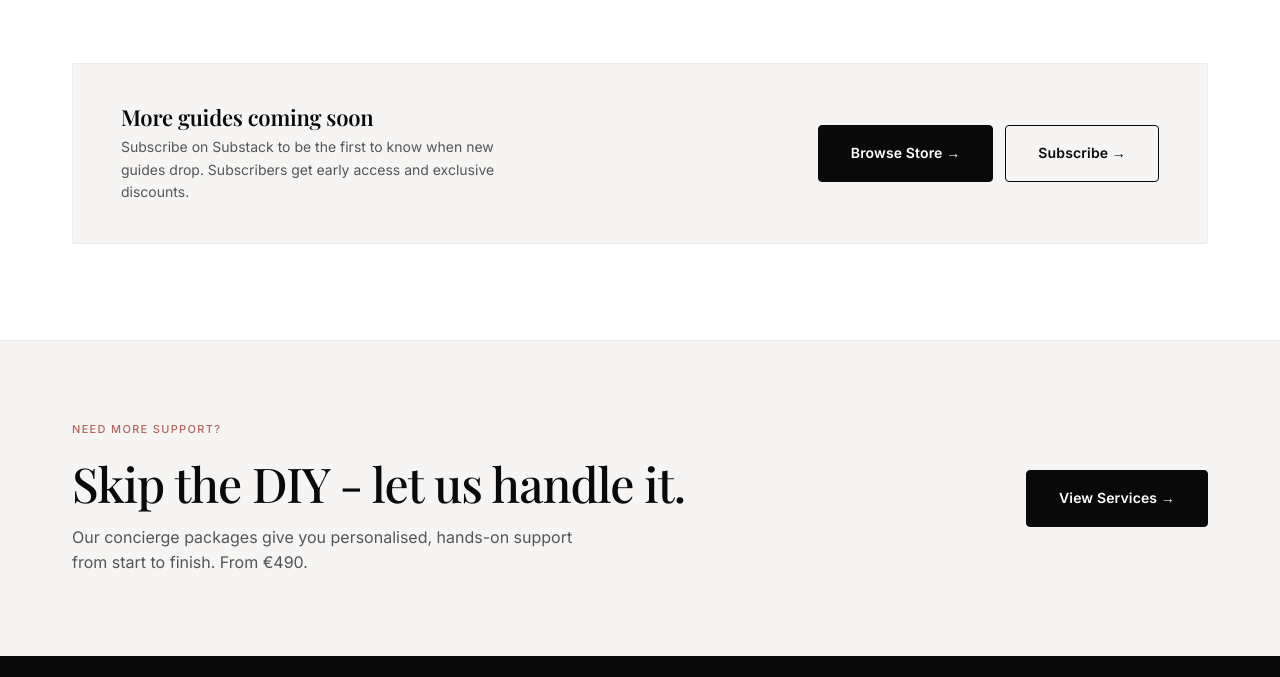
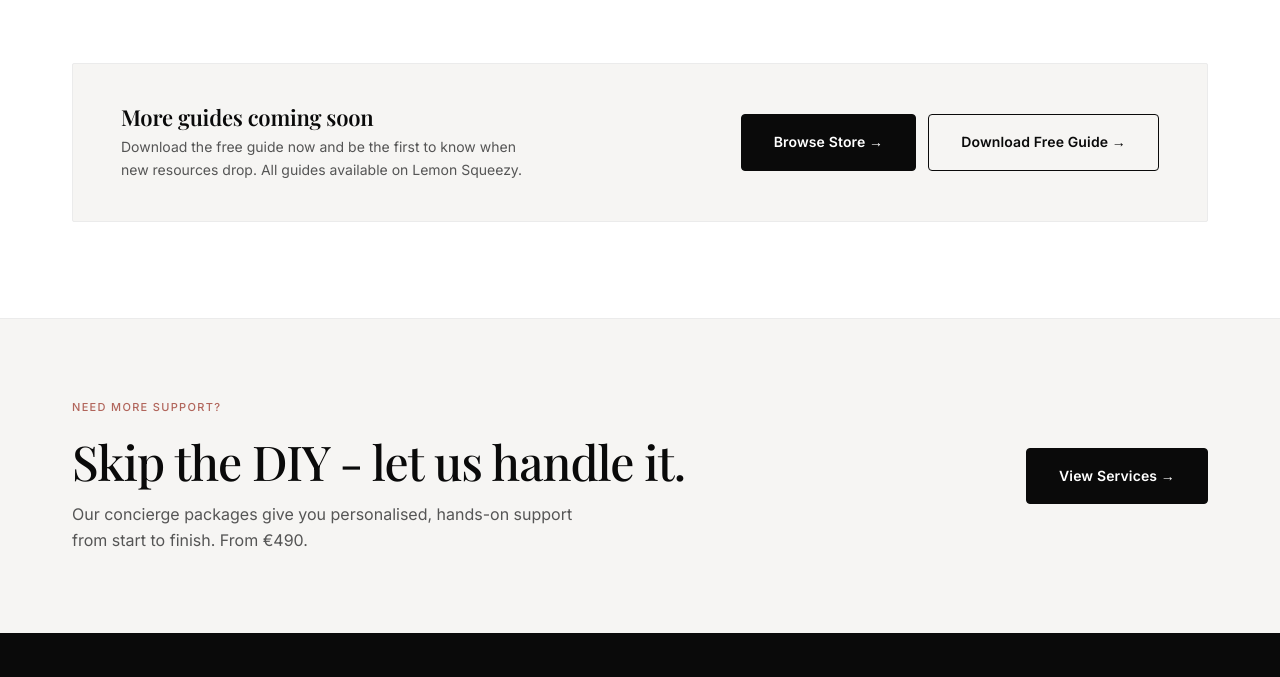
Before and after one commit to alisazinko/xtraspain, a plain HTML site: page diy.html in a window 1280 px wide. Shown: the part 2205-2882 px from the top of the page. Drawn offline with nearby package versions, Linux system fonts and the light colour scheme; a web font is replaced by a local one.

Commit message:
Remove Substack reference from DIY store banner, replace with Kit CTA

```diff
--- a/diy.html
+++ b/diy.html
@@ -403,15 +403,15 @@
 
       </div>
 
-      <!-- Gumroad store banner -->
+      <!-- Store banner -->
       <div class="store-banner">
         <div>
           <h3>More guides coming soon</h3>
-          <p>Subscribe on Substack to be the first to know when new guides drop. Subscribers get early access and exclusive discounts.</p>
+          <p>Download the free guide now and be the first to know when new resources drop. All guides available on Lemon Squeezy.</p>
         </div>
         <div style="display:flex; gap:12px; flex-wrap:wrap;">
           <a href="https://xtraspain.lemonsqueezy.com/" target="_blank" rel="noopener" class="btn btn--primary">Browse Store →</a>
-          <a href="https://substack.com/@xtraspain" target="_blank" rel="noopener" class="btn btn--outline">Subscribe →</a>
+          <a href="https://xtraspain.kit.com/2abadd9468" target="_blank" rel="noopener" class="btn btn--outline">Download Free Guide →</a>
         </div>
       </div>
 
```
